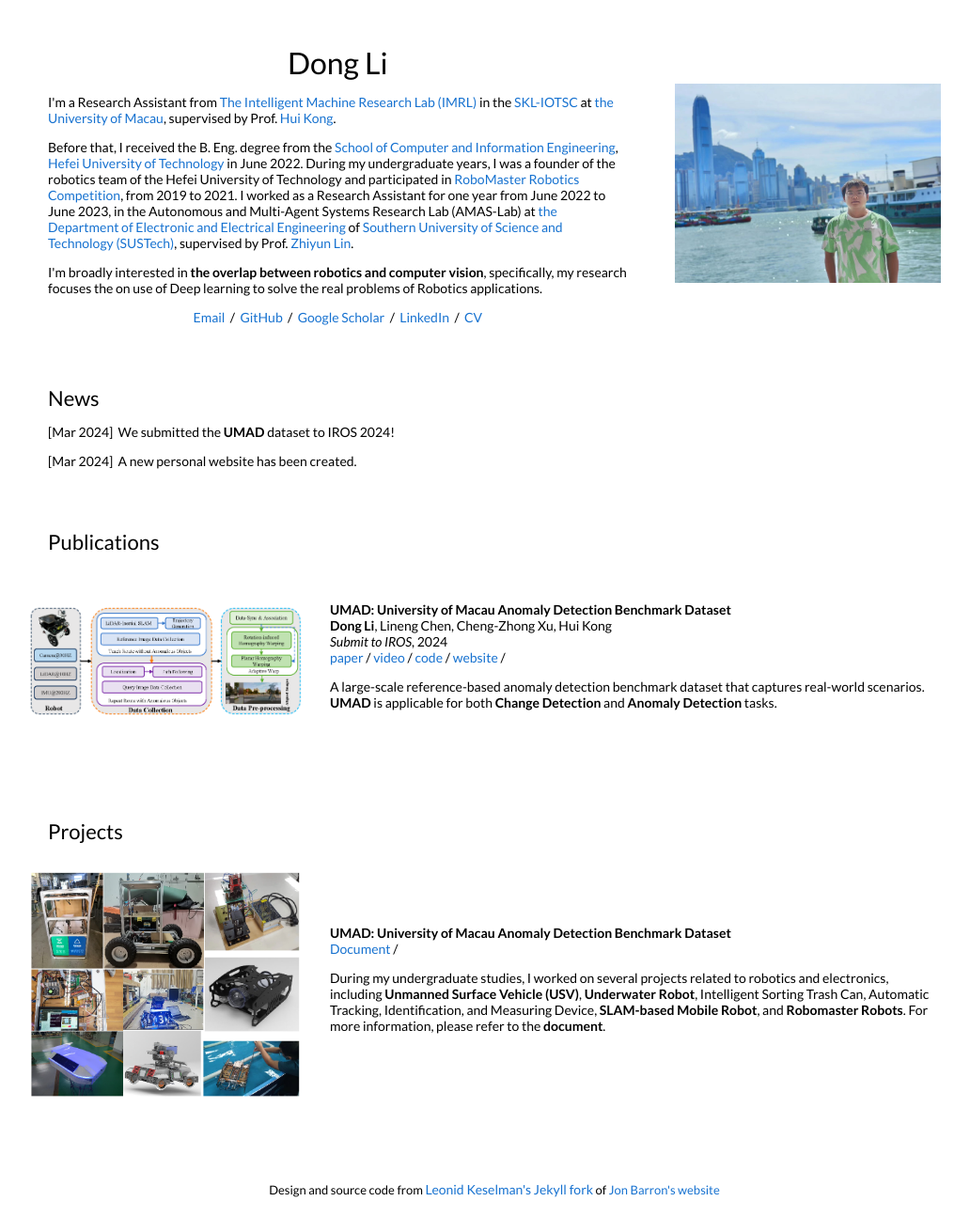
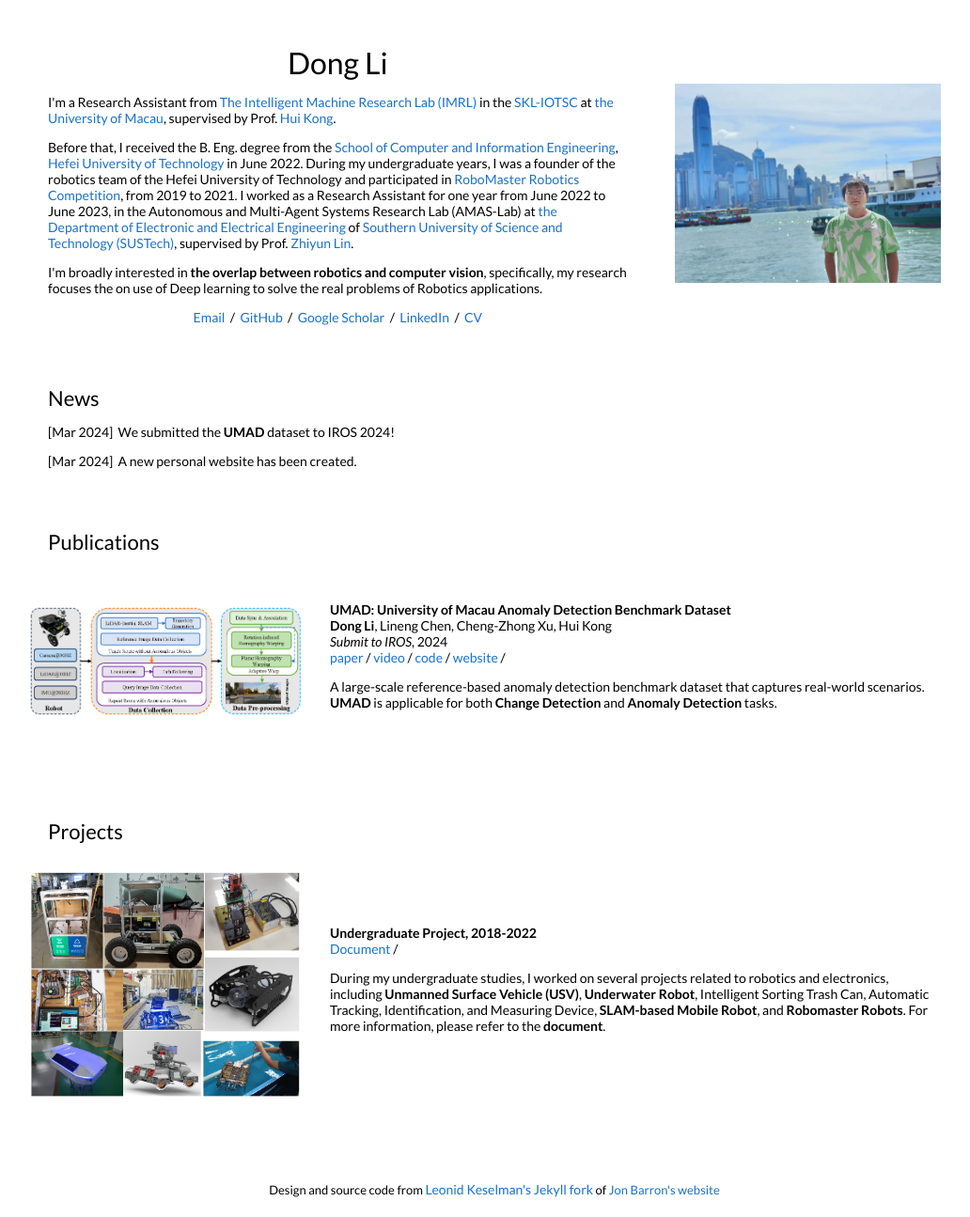
Before and after one commit to DoongLi/DoongLi.github.io, a Jekyll site: the page built from _posts/2024-03-31-project.markdown, in a window 1280 px wide. Shown: the whole page at 94% size, without its empty margins (114-1146 px from the left). Built offline with Jekyll 4.4.1, drawn with Linux system fonts in a browser that asks for light colours.

Commit message:
Update 2024-03-31-project.markdown

```diff
--- a/_posts/2024-03-31-project.markdown
+++ b/_posts/2024-03-31-project.markdown
@@ -1,6 +1,6 @@
 ---
 layout: post
-title:  "UMAD: University of Macau Anomaly Detection Benchmark Dataset"
+title:  "Undergraduate Project, 2018-2022"
 date:   2024-03-29 22:21:59 +00:00
 image: /images/1.png
 categories: project
```
